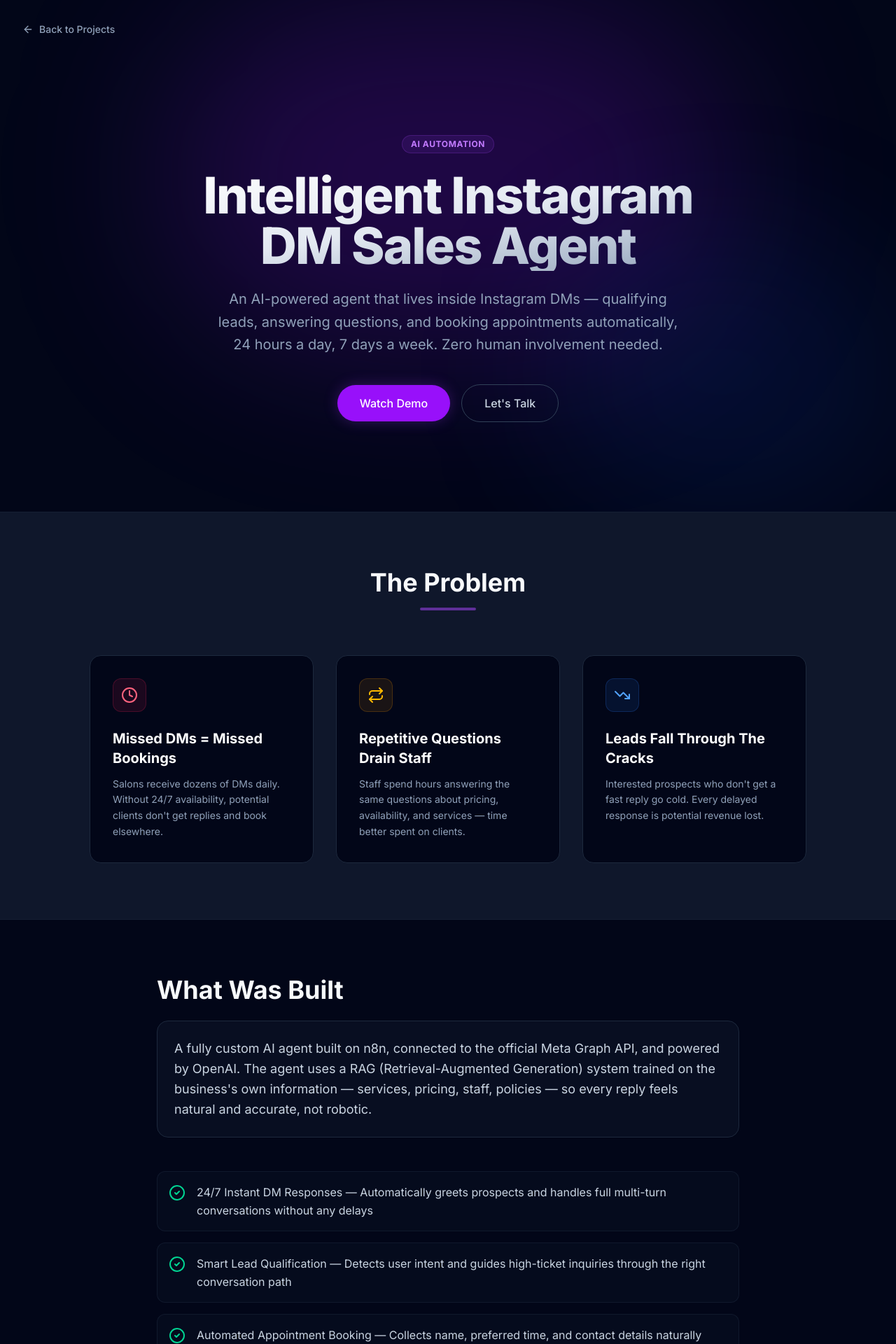
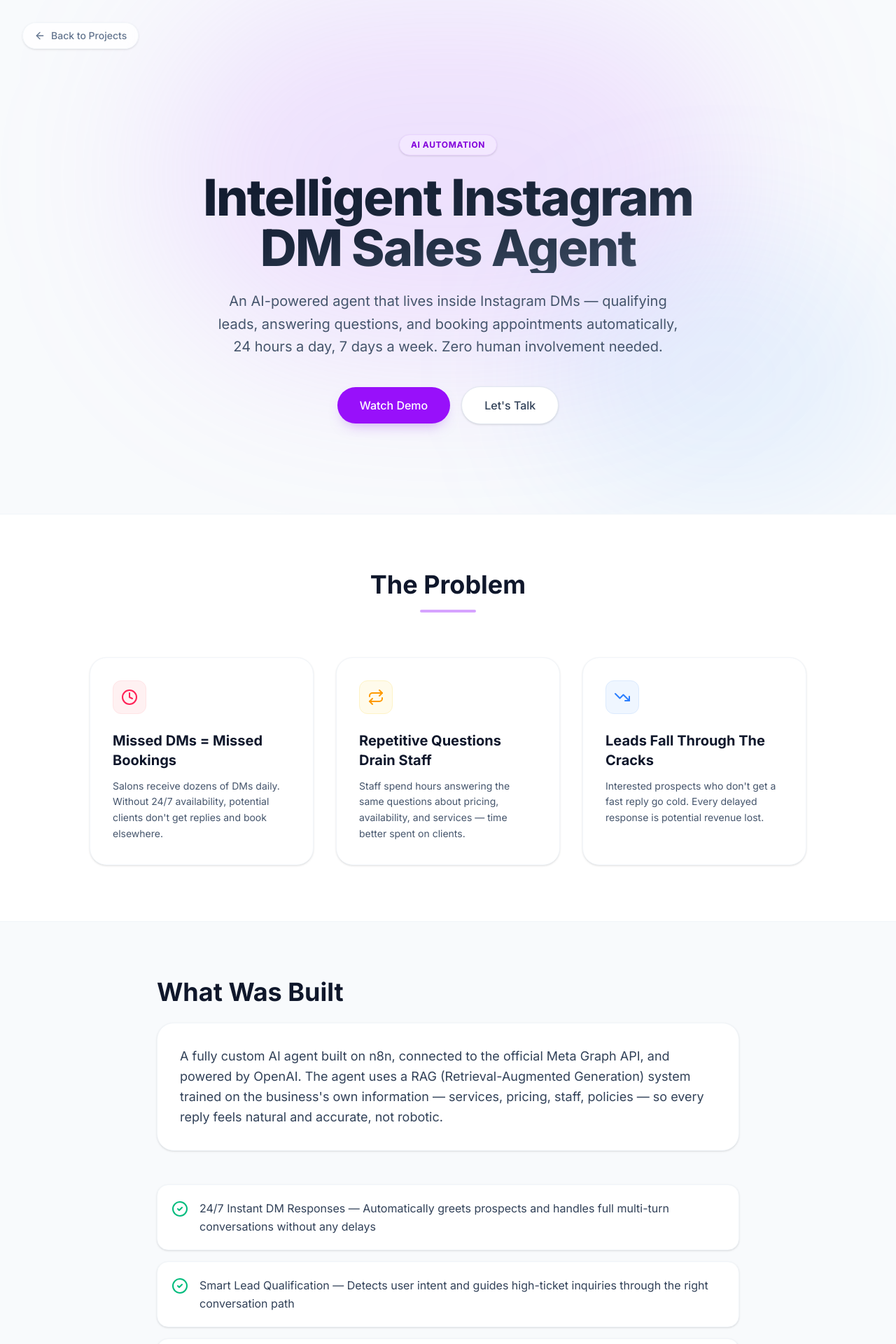
Before and after one commit to nikithamoncy/NDW-Portfolio-, a Next.js app: page /instagram-agent in a window 1280 px wide. Shown: the top 1920 px of the page at 70% size. Built offline with nearby package versions, Linux system fonts and the light colour scheme.

Commit message:
style: change to light theme, open internal links in same tab, update video aspect ratio

```diff
--- a/src/app/instagram-agent/page.tsx
+++ b/src/app/instagram-agent/page.tsx
@@ -4,39 +4,39 @@ import Image from 'next/image';
 
 export default function InstagramAgentPage() {
     return (
-        <main className="min-h-screen bg-slate-950 text-slate-50 font-sans selection:bg-purple-500/30 selection:text-purple-200">
+        <main className="min-h-screen bg-white text-slate-900 font-sans selection:bg-purple-500/30 selection:text-purple-900">
             {/* Navigation */}
             <div className="absolute top-0 left-0 w-full z-50 p-6 md:p-8">
-                <Link href="/#projects" className="inline-flex items-center text-slate-400 hover:text-white transition-colors text-sm font-medium">
+                <Link href="/#projects" className="inline-flex items-center text-slate-500 hover:text-primary transition-colors text-sm font-medium bg-white/80 backdrop-blur-sm px-4 py-2 rounded-full shadow-sm border border-slate-100">
                     <ArrowLeft className="w-4 h-4 mr-2" />
                     Back to Projects
                 </Link>
             </div>
 
             {/* SECTION 1 — HERO SECTION */}
-            <section className="relative pt-32 pb-20 md:pt-48 md:pb-32 overflow-hidden">
-                {/* Background glow effects */}
-                <div className="absolute top-0 left-1/2 -translate-x-1/2 w-[800px] h-[500px] bg-purple-600/20 rounded-full blur-[120px] pointer-events-none"></div>
-                <div className="absolute bottom-0 right-0 w-[500px] h-[400px] bg-blue-600/10 rounded-full blur-[100px] pointer-events-none"></div>
+            <section className="relative pt-32 pb-20 md:pt-48 md:pb-32 overflow-hidden bg-slate-50">
+                {/* Background glow effects - Adjusted for light theme */}
+                <div className="absolute top-0 left-1/2 -translate-x-1/2 w-[800px] h-[500px] bg-purple-400/20 rounded-full blur-[120px] pointer-events-none"></div>
+                <div className="absolute bottom-0 right-0 w-[500px] h-[400px] bg-blue-400/10 rounded-full blur-[100px] pointer-events-none"></div>
 
                 <div className="container-custom relative z-10 text-center max-w-4xl mx-auto">
-                    <div className="inline-block px-3 py-1 mb-6 rounded-full bg-purple-500/10 border border-purple-500/20 text-purple-400 text-xs font-bold tracking-wider uppercase">
+                    <div className="inline-block px-4 py-1.5 mb-6 rounded-full bg-purple-100 border border-purple-200 text-purple-700 text-xs font-bold tracking-wider uppercase shadow-sm">
                         AI Automation
                     </div>
 
-                    <h1 className="text-4xl md:text-6xl lg:text-7xl font-extrabold tracking-tight mb-6 bg-clip-text text-transparent bg-gradient-to-br from-white via-slate-200 to-slate-400">
+                    <h1 className="text-4xl md:text-6xl lg:text-7xl font-extrabold tracking-tight mb-6 bg-clip-text text-transparent bg-gradient-to-br from-slate-900 via-slate-800 to-slate-600">
                         Intelligent Instagram <br className="hidden md:block" /> DM Sales Agent
                     </h1>
 
-                    <p className="text-lg md:text-xl text-slate-400 leading-relaxed mb-10 max-w-2xl mx-auto">
+                    <p className="text-lg md:text-xl text-slate-600 leading-relaxed mb-10 max-w-2xl mx-auto">
                         An AI-powered agent that lives inside Instagram DMs — qualifying leads, answering questions, and booking appointments automatically, 24 hours a day, 7 days a week. Zero human involvement needed.
                     </p>
 
                     <div className="flex flex-col sm:flex-row items-center justify-center gap-4">
-                        <Link href="#demo" className="w-full sm:w-auto px-8 py-3.5 rounded-full bg-purple-600 hover:bg-purple-500 text-white font-medium transition-all duration-300 shadow-[0_0_20px_rgba(147,51,234,0.3)] hover:shadow-[0_0_30px_rgba(147,51,234,0.5)] transform hover:-translate-y-1">
+                        <Link href="#demo" className="w-full sm:w-auto px-8 py-3.5 rounded-full bg-purple-600 hover:bg-purple-700 text-white font-medium transition-all duration-300 shadow-[0_10px_20px_-10px_rgba(147,51,234,0.5)] transform hover:-translate-y-1">
                             Watch Demo
                         </Link>
-                        <Link href="/#contact" className="w-full sm:w-auto px-8 py-3.5 rounded-full bg-transparent border border-slate-700 hover:border-slate-500 text-slate-300 hover:text-white font-medium transition-all duration-300 hover:bg-slate-800">
+                        <Link href="/#contact" className="w-full sm:w-auto px-8 py-3.5 rounded-full bg-white border border-slate-200 hover:border-slate-300 text-slate-700 hover:text-slate-900 hover:bg-slate-50 font-medium transition-all duration-300 shadow-sm">
                             Let&apos;s Talk
                         </Link>
                     </div>
@@ -44,7 +44,7 @@ export default function InstagramAgentPage() {
             </section>
 
             {/* SECTION 2 — THE PROBLEM */}
-            <section className="py-20 bg-slate-900 border-y border-slate-800/50">
+            <section className="py-20 border-y border-slate-100">
                 <div className="container-custom">
                     <div className="text-center mb-16">
                         <h2 className="text-3xl md:text-4xl font-bold mb-4">The Problem</h2>
@@ -53,34 +53,34 @@ export default function InstagramAgentPage() {
 
                     <div className="grid grid-cols-1 md:grid-cols-3 gap-8 max-w-5xl mx-auto">
                         {/* Card 1 */}
-                        <div className="bg-slate-950 p-8 rounded-2xl border border-slate-800 hover:border-slate-700 transition-colors">
-                            <div className="w-12 h-12 bg-rose-500/10 rounded-xl flex items-center justify-center mb-6 text-rose-400 border border-rose-500/20">
+                        <div className="bg-white p-8 rounded-3xl border border-slate-100 shadow-sm hover:shadow-md transition-all duration-300">
+                            <div className="w-12 h-12 bg-rose-50 rounded-xl flex items-center justify-center mb-6 text-rose-500 border border-rose-100">
                                 <Clock size={24} />
                             </div>
-                            <h3 className="text-xl font-bold mb-3 text-white">Missed DMs = Missed Bookings</h3>
-                            <p className="text-slate-400 leading-relaxed text-sm">
+                            <h3 className="text-xl font-bold mb-3">Missed DMs = Missed Bookings</h3>
+                            <p className="text-slate-600 leading-relaxed text-sm">
                                 Salons receive dozens of DMs daily. Without 24/7 availability, potential clients don&apos;t get replies and book elsewhere.
                             </p>
                         </div>
 
                         {/* Card 2 */}
-                        <div className="bg-slate-950 p-8 rounded-2xl border border-slate-800 hover:border-slate-700 transition-colors">
-                            <div className="w-12 h-12 bg-amber-500/10 rounded-xl flex items-center justify-center mb-6 text-amber-400 border border-amber-500/20">
+                        <div className="bg-white p-8 rounded-3xl border border-slate-100 shadow-sm hover:shadow-md transition-all duration-300">
+                            <div className="w-12 h-12 bg-amber-50 rounded-xl flex items-center justify-center mb-6 text-amber-500 border border-amber-100">
                                 <Repeat size={24} />
                             </div>
-                            <h3 className="text-xl font-bold mb-3 text-white">Repetitive Questions Drain Staff</h3>
-                            <p className="text-slate-400 leading-relaxed text-sm">
+                            <h3 className="text-xl font-bold mb-3">Repetitive Questions Drain Staff</h3>
+                            <p className="text-slate-600 leading-relaxed text-sm">
                                 Staff spend hours answering the same questions about pricing, availability, and services — time better spent on clients.
                             </p>
                         </div>
 
                         {/* Card 3 */}
-                        <div className="bg-slate-950 p-8 rounded-2xl border border-slate-800 hover:border-slate-700 transition-colors">
-                            <div className="w-12 h-12 bg-blue-500/10 rounded-xl flex items-center justify-center mb-6 text-blue-400 border border-blue-500/20">
+                        <div className="bg-white p-8 rounded-3xl border border-slate-100 shadow-sm hover:shadow-md transition-all duration-300">
+                            <div className="w-12 h-12 bg-blue-50 rounded-xl flex items-center justify-center mb-6 text-blue-500 border border-blue-100">
                                 <TrendingDown size={24} />
                             </div>
-                            <h3 className="text-xl font-bold mb-3 text-white">Leads Fall Through The Cracks</h3>
-                            <p className="text-slate-400 leading-relaxed text-sm">
+                            <h3 className="text-xl font-bold mb-3">Leads Fall Through The Cracks</h3>
+                            <p className="text-slate-600 leading-relaxed text-sm">
                                 Interested prospects who don&apos;t get a fast reply go cold. Every delayed response is potential revenue lost.
                             </p>
                         </div>
@@ -89,11 +89,11 @@ export default function InstagramAgentPage() {
             </section>
 
             {/* SECTION 3 — THE SOLUTION */}
-            <section className="py-20">
+            <section className="py-20 bg-slate-50">
                 <div className="container-custom max-w-4xl mx-auto">
                     <div className="mb-12">
                         <h2 className="text-3xl md:text-4xl font-bold mb-6">What Was Built</h2>
-                        <p className="text-lg text-slate-300 leading-relaxed bg-slate-900/50 p-6 rounded-2xl border border-slate-800">
+                        <p className="text-lg text-slate-700 leading-relaxed bg-white p-8 rounded-3xl border border-slate-100 shadow-sm">
                             A fully custom AI agent built on n8n, connected to the official Meta Graph API, and powered by OpenAI. The agent uses a RAG (Retrieval-Augmented Generation) system trained on the business&apos;s own information — services, pricing, staff, policies — so every reply feels natural and accurate, not robotic.
                         </p>
                     </div>
@@ -106,9 +106,9 @@ export default function InstagramAgentPage() {
                             "Live Google Sheets Sync — Every booking and lead is instantly saved to a Google Sheet for the salon team to action",
                             "Comment-to-DM Automation — Replies to post comments automatically and drives users into DMs to convert them"
                         ].map((item, i) => (
-                            <div key={i} className="flex items-start bg-slate-900/30 p-4 rounded-xl border border-slate-800/50">
-                                <CheckCircle2 className="w-6 h-6 text-emerald-400 mr-4 flex-shrink-0 mt-0.5" />
-                                <span className="text-slate-300 leading-relaxed">{item}</span>
+                            <div key={i} className="flex items-start bg-white p-5 rounded-2xl border border-slate-100 shadow-sm hover:border-purple-200 transition-colors">
+                                <CheckCircle2 className="w-6 h-6 text-emerald-500 mr-4 flex-shrink-0 mt-0.5" />
+                                <span className="text-slate-700 leading-relaxed">{item}</span>
                             </div>
                         ))}
                     </div>
@@ -116,7 +116,7 @@ export default function InstagramAgentPage() {
             </section>
 
             {/* SECTION 4 — HOW IT WORKS */}
-            <section className="py-20 bg-slate-900 border-y border-slate-800/50">
+            <section className="py-20 border-y border-slate-100">
                 <div className="container-custom max-w-5xl mx-auto">
                     <div className="text-center mb-16">
                         <h2 className="text-3xl md:text-4xl font-bold mb-4">How It Works</h2>
@@ -125,10 +125,10 @@ export default function InstagramAgentPage() {
 
                     <div className="flex flex-col md:flex-row relative">
                         {/* Connecting Line (Desktop) */}
-                        <div className="hidden md:block absolute top-[28px] left-[10%] right-[10%] h-0.5 bg-gradient-to-r from-purple-500/0 via-purple-500/50 to-purple-500/0 z-0"></div>
+                        <div className="hidden md:block absolute top-[28px] left-[10%] right-[10%] h-0.5 bg-gradient-to-r from-purple-200/0 via-purple-300 to-purple-200/0 z-0"></div>
 
                         {/* Connecting Line (Mobile) */}
-                        <div className="md:hidden absolute top-[10%] bottom-[10%] left-[28px] w-0.5 bg-gradient-to-b from-purple-500/0 via-purple-500/50 to-purple-500/0 z-0"></div>
+                        <div className="md:hidden absolute top-[10%] bottom-[10%] left-[28px] w-0.5 bg-gradient-to-b from-purple-200/0 via-purple-300 to-purple-200/0 z-0"></div>
 
                         {[
                             { step: "01", text: "Customer sends a DM or comments on a post" },
@@ -136,11 +136,11 @@ export default function InstagramAgentPage() {
                             { step: "03", text: "Lead is qualified and appointment details are collected naturally" },
                             { step: "04", text: "Booking is saved to Google Sheets and salon staff are notified" }
                         ].map((item, i) => (
-                            <div key={i} className="relative z-10 flex-1 flex md:flex-col items-center md:text-center gap-6 md:gap-4 mb-8 md:mb-0 px-4">
-                                <div className="w-14 h-14 rounded-full bg-slate-950 border-2 border-purple-500/50 text-purple-400 flex items-center justify-center font-bold text-xl shadow-[0_0_15px_rgba(147,51,234,0.3)] flex-shrink-0">
+                            <div key={i} className="relative z-10 flex-1 flex md:flex-col items-center md:text-center gap-6 md:gap-5 mb-8 md:mb-0 px-4">
+                                <div className="w-14 h-14 rounded-full bg-white border-2 border-purple-400 text-purple-600 flex items-center justify-center font-bold text-xl shadow-[0_0_15px_rgba(147,51,234,0.15)] flex-shrink-0">
                                     {item.step}
                                 </div>
-                                <p className="text-slate-300 text-sm md:text-base">{item.text}</p>
+                                <p className="text-slate-600 text-sm md:text-base font-medium">{item.text}</p>
                             </div>
                         ))}
                     </div>
@@ -148,9 +148,9 @@ export default function InstagramAgentPage() {
             </section>
 
             {/* SECTION 5 — TECH STACK */}
-            <section className="py-20 text-center">
+            <section className="py-20 text-center bg-slate-50">
                 <div className="container-custom">
-                    <h2 className="text-2xl font-bold mb-8 text-slate-400">Tech Stack</h2>
+                    <h2 className="text-2xl font-bold mb-8 text-slate-800">Tech Stack</h2>
                     <div className="flex flex-wrap justify-center gap-3 md:gap-4 max-w-4xl mx-auto">
                         {[
                             "n8n",
@@ -160,7 +160,7 @@ export default function InstagramAgentPage() {
                             "Supabase / PostgreSQL",
                             "RAG (Retrieval-Augmented Generation)"
                         ].map((tech, i) => (
-                            <span key={i} className="px-4 py-2.5 rounded-xl bg-slate-900 border border-slate-700 text-slate-300 font-medium tracking-wide shadow-sm hover:border-purple-500/50 transition-colors cursor-default text-sm md:text-base">
+                            <span key={i} className="px-5 py-3 rounded-full bg-white border border-slate-200 text-slate-700 font-semibold tracking-wide shadow-sm hover:border-purple-300 hover:shadow-md transition-all cursor-default text-sm md:text-base">
                                 {tech}
                             </span>
                         ))}
@@ -169,14 +169,16 @@ export default function InstagramAgentPage() {
             </section>
 
             {/* SECTION 6 — DEMO VIDEO */}
-            <section id="demo" className="py-20 bg-slate-900 border-y border-slate-800/50">
-                <div className="container-custom max-w-4xl mx-auto text-center">
+            <section id="demo" className="py-24 border-y border-slate-100 relative overflow-hidden">
+                <div className="absolute inset-0 bg-gradient-to-b from-white via-purple-50/50 to-white pointer-events-none"></div>
+                <div className="container-custom max-w-4xl mx-auto text-center relative z-10">
                     <h2 className="text-3xl md:text-4xl font-bold mb-4">See It In Action</h2>
-                    <p className="text-slate-400 mb-12">
+                    <p className="text-slate-600 mb-12 max-w-2xl mx-auto">
                         Watch the full agent handle a real DM conversation — from first message to confirmed booking.
                     </p>
 
-                    <div className="relative rounded-3xl overflow-hidden bg-slate-950 border border-slate-700/50 shadow-[0_0_40px_rgba(147,51,234,0.15)] aspect-[9/16] md:aspect-video max-w-[360px] md:max-w-none mx-auto">
+                    {/* Exclusively vertical shorts player */}
+                    <div className="relative rounded-[2rem] overflow-hidden bg-slate-900 border-[8px] border-slate-800 shadow-2xl aspect-[9/16] w-[300px] md:w-[340px] mx-auto">
                         <iframe
                             src="https://www.youtube.com/embed/oaGVTwC6ukQ?autoplay=1&mute=1&loop=1&playlist=oaGVTwC6ukQ"
                             title="Intelligent Instagram Sales Agent Demo"
@@ -189,20 +191,20 @@ export default function InstagramAgentPage() {
             </section>
 
             {/* SECTION 7 — WORKFLOW SCREENSHOT */}
-            <section className="py-20">
+            <section className="py-24 bg-slate-50">
                 <div className="container-custom max-w-6xl mx-auto">
                     <div className="text-center mb-12">
                         <h2 className="text-3xl md:text-4xl font-bold mb-4">Behind The Scenes</h2>
-                        <p className="text-slate-400">
+                        <p className="text-slate-600">
                             The n8n workflow powering the entire agent — from message detection to AI response to data sync.
                         </p>
                     </div>
 
-                    <div className="relative rounded-3xl overflow-hidden bg-slate-900 border border-slate-800 shadow-2xl p-2 md:p-4 group">
+                    <div className="relative rounded-[2rem] overflow-hidden bg-white border border-slate-200 shadow-xl p-2 md:p-4 group">
                         {/* Glow effect */}
-                        <div className="absolute inset-0 bg-gradient-to-tr from-purple-500/10 to-blue-500/10 opacity-0 group-hover:opacity-100 transition-opacity duration-500 pointer-events-none"></div>
+                        <div className="absolute inset-0 bg-gradient-to-tr from-purple-500/5 to-blue-500/5 opacity-0 group-hover:opacity-100 transition-opacity duration-500 pointer-events-none"></div>
 
-                        <div className="relative w-full aspect-video rounded-2xl overflow-hidden bg-slate-950 border border-slate-800 flex items-center justify-center">
+                        <div className="relative w-full aspect-[4/3] md:aspect-video rounded-xl overflow-hidden bg-slate-50 border border-slate-100 flex items-center justify-center">
                             {/* This is a placeholder for the actual workflow image */}
                             <Image
                                 src="/n8n-workflow.png"
@@ -210,11 +212,11 @@ export default function InstagramAgentPage() {
                                 fill
                                 className="object-contain"
                             />
-                            <div className="fallback-text hidden text-center p-8">
-                                <div className="text-purple-500/50 mb-4 inline-block">
+                            <div className="absolute inset-0 flex flex-col items-center justify-center text-center p-8 -z-10">
+                                <div className="text-purple-500/30 mb-4 inline-block">
                                     <svg width="64" height="64" viewBox="0 0 24 24" fill="none" stroke="currentColor" strokeWidth="2" strokeLinecap="round" strokeLinejoin="round"><rect x="3" y="3" width="18" height="18" rx="2" ry="2"></rect><circle cx="8.5" cy="8.5" r="1.5"></circle><polyline points="21 15 16 10 5 21"></polyline></svg>
                                 </div>
-                                <h3 className="text-xl font-medium text-slate-300 mb-2">[n8n Workflow Screenshot]</h3>
+                                <h3 className="text-xl font-medium text-slate-400 mb-2">[n8n Workflow Screenshot]</h3>
                                 <p className="text-slate-500 text-sm">Save your workflow image as 'n8n-workflow.png' in the public folder.</p>
                             </div>
                         </div>
@@ -223,7 +225,7 @@ export default function InstagramAgentPage() {
             </section>
 
             {/* SECTION 8 — CTA */}
-            <section className="py-24 bg-gradient-to-b from-slate-950 to-purple-950/20 border-t border-slate-800">
+            <section className="py-24 bg-gradient-to-b from-slate-900 to-slate-950">
                 <div className="container-custom max-w-3xl mx-auto text-center">
                     <h2 className="text-4xl font-bold mb-6 text-white">Want This For Your Business?</h2>
                     <p className="text-xl text-slate-300 mb-10 leading-relaxed">
--- a/src/components/Projects.tsx
+++ b/src/components/Projects.tsx
@@ -52,8 +52,8 @@ export default function Projects() {
                         <a
                             key={index}
                             href={project.link}
-                            target="_blank"
-                            rel="noopener noreferrer"
+                            target={project.link.startsWith('/') ? undefined : "_blank"}
+                            rel={project.link.startsWith('/') ? undefined : "noopener noreferrer"}
                             className="bg-white rounded-3xl border border-slate-100 overflow-hidden hover:shadow-xl hover:border-slate-300 transition-all duration-300 group flex flex-col md:flex-row items-stretch block"
                         >
                             {/* Card Header / Image Area */}
```
